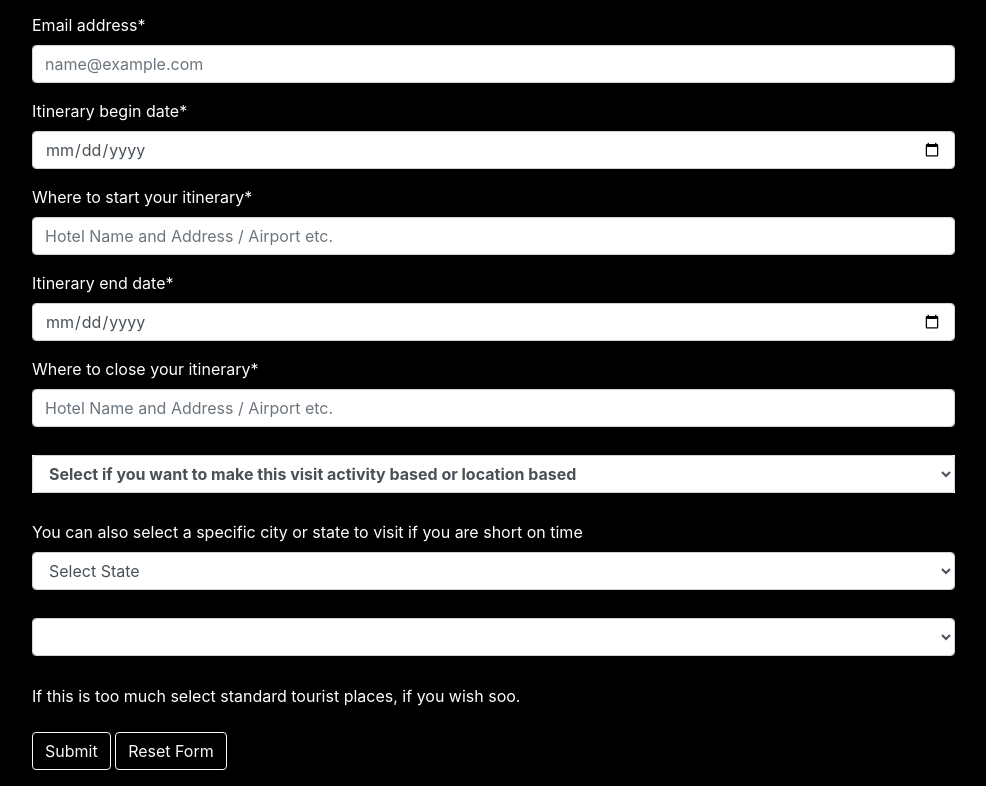
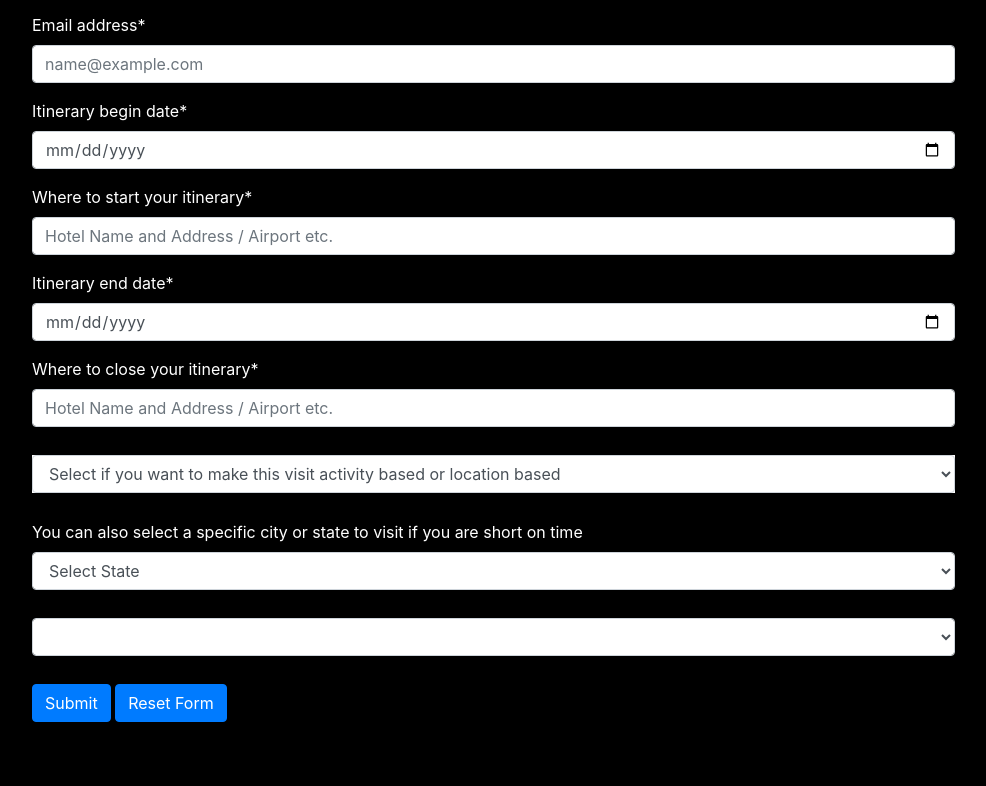
Before and after one commit to Itinerary-Streamlining-tool/MVP1, a plain HTML site: page index1.html in a window 1280 px wide. Shown: the part 129-915 px from the top of the page, without its empty margins (53-1039 px from the left). After the commit the page ends 867 px from the top, so only its background shows below. Drawn offline with nearby package versions, Linux system fonts and the light colour scheme.

Commit message:
Add files via upload

```diff
--- a/index1.html
+++ b/index1.html
@@ -36,7 +36,7 @@
 
   .selectBox select {
     width: 100%;
-    font-weight: bold;
+    font-weight: ;
   }
 
   .overSelect {
@@ -297,16 +297,16 @@
                         <option>Hills</option>
                         <option>Historical places</option>
                         <option>Wild life</option>
-                        </select> -->
-                        <label  for="exampleFormControlSelect2">If this is too much select standard tourist places, if you wish soo.</label>
+                        </select>
+                        <label  for="exampleFormControlSelect2">If this is too much select standard tourist places, if you wish soo.</label> -->
                     </div>
                 <!--    <h3 class="padding">Thank you this is all the information we need to prepare your itinerary, Please expect an email from us within 3 days.
                         Add itinerary.mysite.com to your email whitelist.
                         Please submit the form now.</h3> -->
                     <div>
 
-                        <button type="button" class="btn btn-outline-light">Submit</button>
-                        <button type="reset" class="btn btn-outline-light">Reset Form </button>
+                        <button type="button" class="btn btn-primary button">Submit</button>
+                        <button type="reset" class="btn btn-primary">Reset Form </button>
                     </div>
 
                     <!-- <div class="form-group">
```
